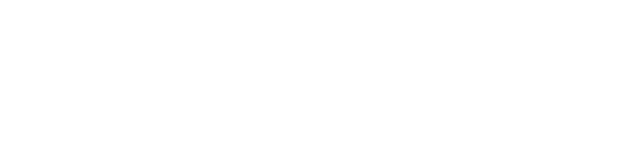
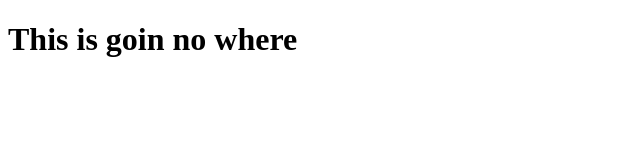
Before and after one commit to zootechdrum/class_test_page1, a plain HTML site: page index.htm in a window 1280 px wide. Shown: the whole page, without its empty margins (0-640 px from the left). Drawn offline with Linux system fonts and the light colour scheme.

Commit message:
added commit

```diff
--- a/index.htm
+++ b/index.htm
@@ -7,6 +7,6 @@
     <title>Document</title>
 </head>
 <body>
-
+    <h1>This is goin no where</h1>
 </body>
 </html>
```
